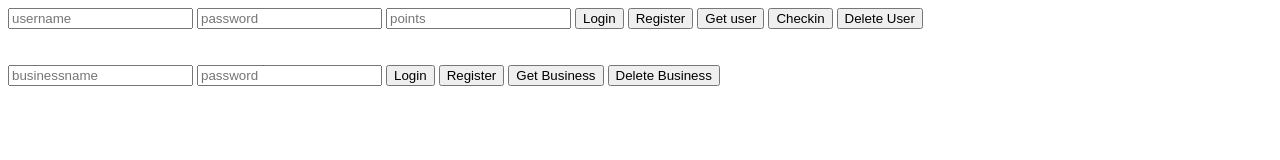
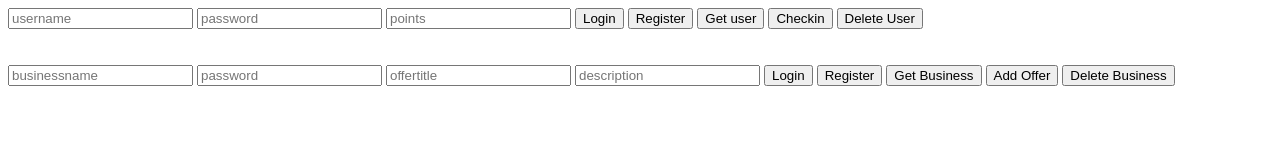
Before and after one commit to ReissJarvis/localr, a website: page debug_and_test/index.html in a window 1280 px wide. Drawn offline with Linux system fonts and the light colour scheme.

Commit message:
Added businessname to offers doc and getting couchdb to return them all by key/value

```diff
--- a/debug_and_test/index.html
+++ b/debug_and_test/index.html
@@ -31,6 +31,8 @@
     <section id="business">
         <input id="businessname" placeholder="businessname">
         <input id="businesspassword" placeholder="password">
+        <input id="offertitle" placeholder="offertitle">
+        <input id="offerdescription" placeholder="description">
         <button onclick="localr.setCred('business')">
             Login
         </button>
@@ -39,6 +41,9 @@
         </button>
         <button onclick="localr.getDetails('business')">
             Get Business
+        </button>
+        <button onclick="localr.addOffer('business')">
+            Add Offer
         </button>
         <button onclick="localr.delete('business')">
             Delete Business
--- a/debug_and_test/js/debug.js
+++ b/debug_and_test/js/debug.js
@@ -185,6 +185,33 @@ localr = (function() {
             } else {
                 console.log("Error, Invalid Type!");
             }
+        },
+        addOffer: function(type) {
+            var offer = document.getElementById("offertitle").value;
+            var description = document.getElementById("offerdescription").value;
+            if(type == "business") {
+                localr.setCred("business");
+                var url = 'http://api.adam-holt.co.uk/business/offers/add?businessname=' + name + '&offer=' + offer + '&description=' + description;
+                if(window.XMLHttpRequest) { // mozilla, safari,...
+                    httpRequest = new XMLHttpRequest();
+                } else if(window.ActiveXObject) {
+                    httpRequest = ("Microsoft.XMLHTTP");
+                }
+                httpRequest.open('PUT', url);
+                httpRequest.setRequestHeader('Authorization', credentials);
+                httpRequest.setRequestHeader('content-type', "application/json");
+                httpRequest.onload = function() {
+                    if(httpRequest.readyState === 4 && httpRequest.status === 200) {
+                        var response = JSON.parse(httpRequest.responseText);
+                        console.log(response);
+                    } else {
+                        console.log(httpRequest.statusText);
+                    }
+                };
+                httpRequest.send();
+            } else {
+                console.log("Error, Invalid Type!");
+            };
         }
     }
 })()
--- a/offers.js
+++ b/offers.js
@@ -46,6 +46,7 @@ module.exports.addoffer = function(req, res, next) {
                         uuid: rand,
                         offer_title: REQ.params.offer,
                         offer_description: description,
+                        businessname: businessName,
                         redeems: [],
                         nodeid: nodeid
                     };
```
Also changed, not shown: README.md.
